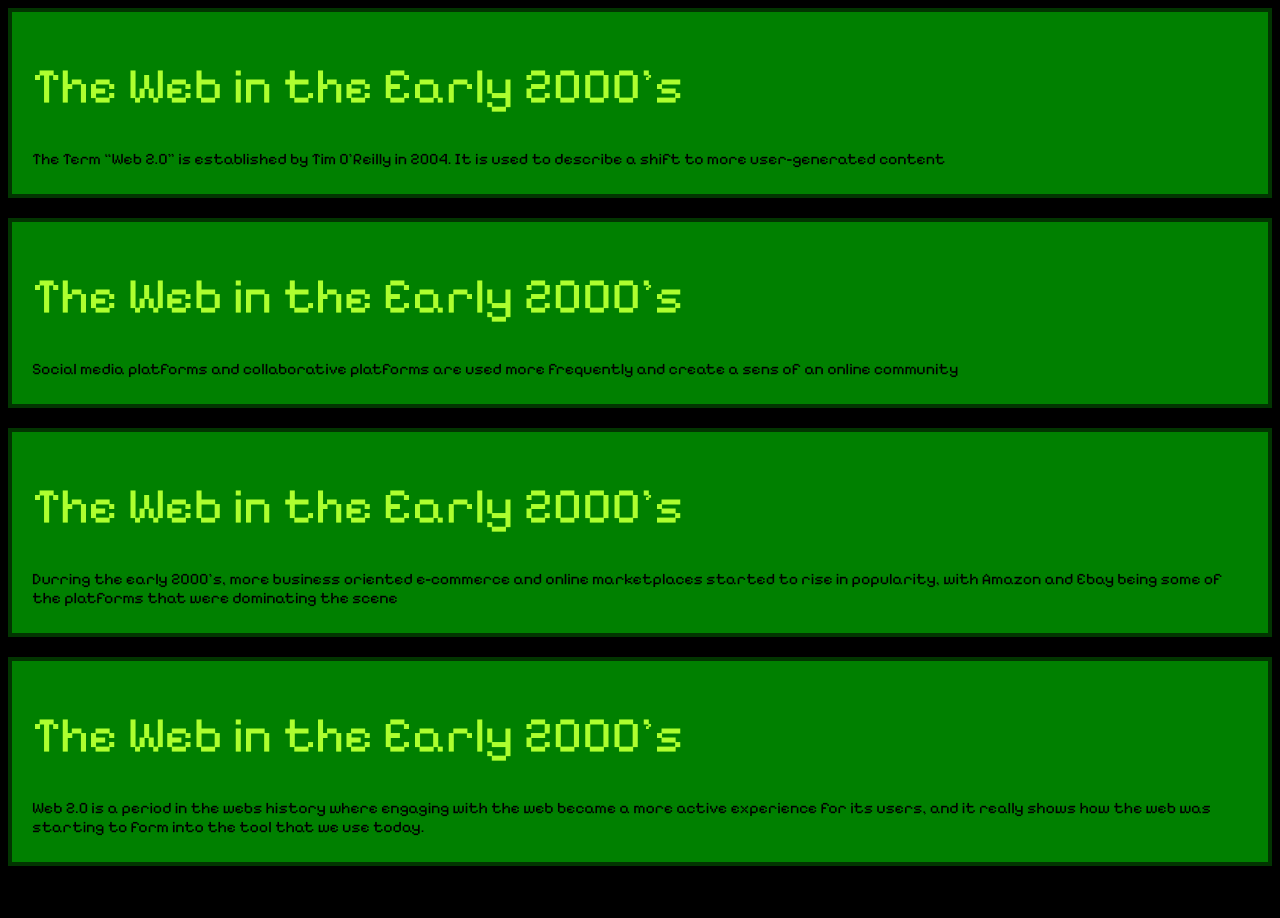
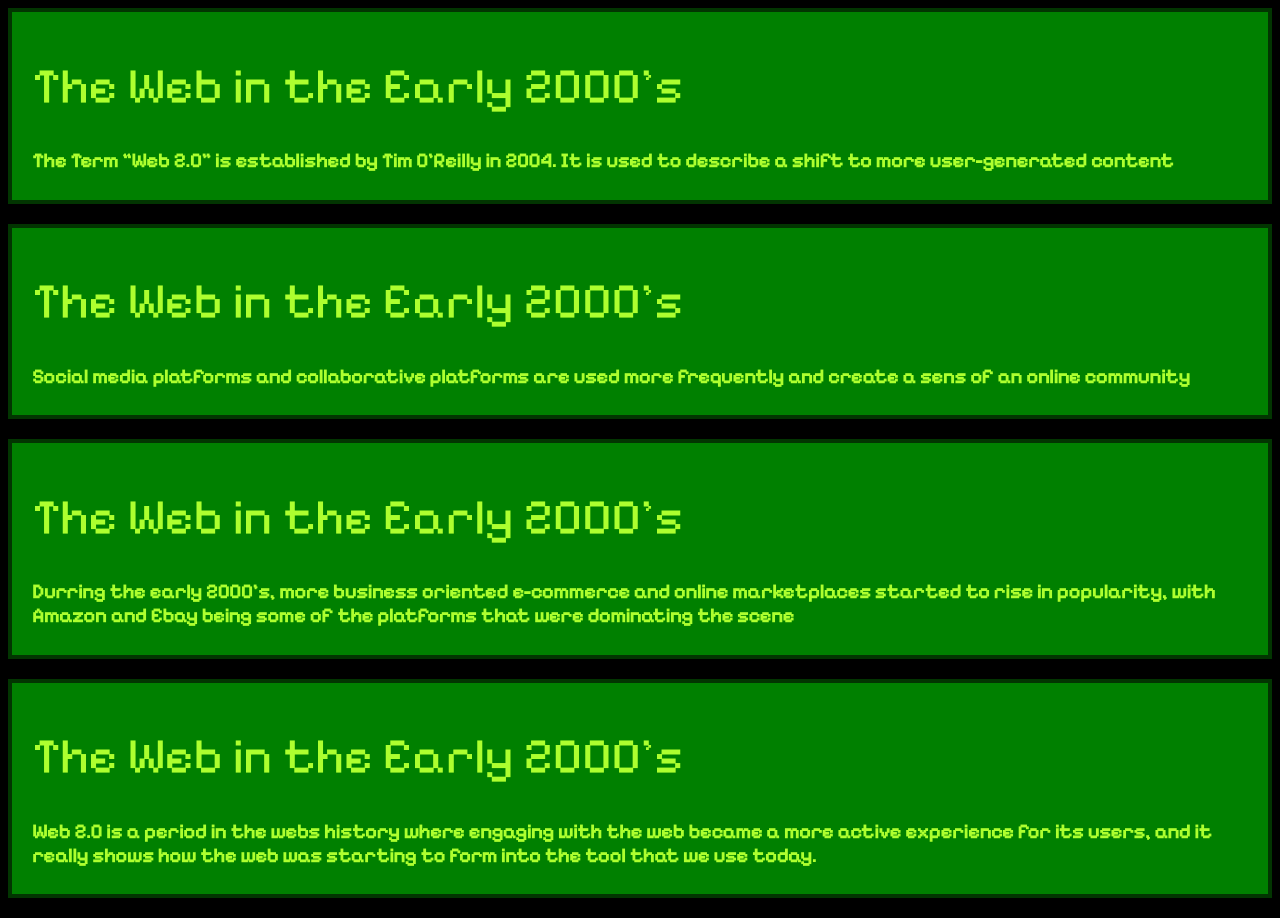
Before and after one commit to owen-zematis/Project-1, a plain HTML site: page project 1/project1.html in a window 1280 px wide. Before the commit the page ends 886 px from the top, so only its background shows below. Drawn offline with Linux system fonts and the light colour scheme.

Commit message:
Update project1.html

```diff
--- a/project 1/project1.html
+++ b/project 1/project1.html
@@ -16,23 +16,23 @@
     <body>
         <div class="post">
             <h1>The Web in the Early 2000's</h1>
-            <p>The Term “Web 2.0” is established by Tim O'Reilly in 2004. It is used to describe a shift to more user-generated content</p>
+            <h2>The Term “Web 2.0” is established by Tim O'Reilly in 2004. It is used to describe a shift to more user-generated content</h2>
         </div>
 
         <div class="post">
             <h1>The Web in the Early 2000's</h1>
-            <p>Social media platforms and collaborative platforms are used more frequently and create a sens of an online community</p>
+            <h2>Social media platforms and collaborative platforms are used more frequently and create a sens of an online community</h2>
         </div>
 
         <div class="post">
             <h1>The Web in the Early 2000's</h1>
-            <p>Durring the early 2000’s, more business oriented e-commerce and online marketplaces started to rise in popularity, with Amazon and Ebay being some of the platforms that were dominating the scene</p>
+            <h2>Durring the early 2000’s, more business oriented e-commerce and online marketplaces started to rise in popularity, with Amazon and Ebay being some of the platforms that were dominating the scene</h2>
         </div>
     </body>
 
     <div class="post">
         <h1>The Web in the Early 2000's</h1>
-        <p>Web 2.0 is a period in the webs history where engaging with the web became a more active experience for its users, and it really shows how the web was starting to form into the tool that we use today.</p>
+        <h2>Web 2.0 is a period in the webs history where engaging with the web became a more active experience for its users, and it really shows how the web was starting to form into the tool that we use today.</h2>
     </div>
 
 
```
